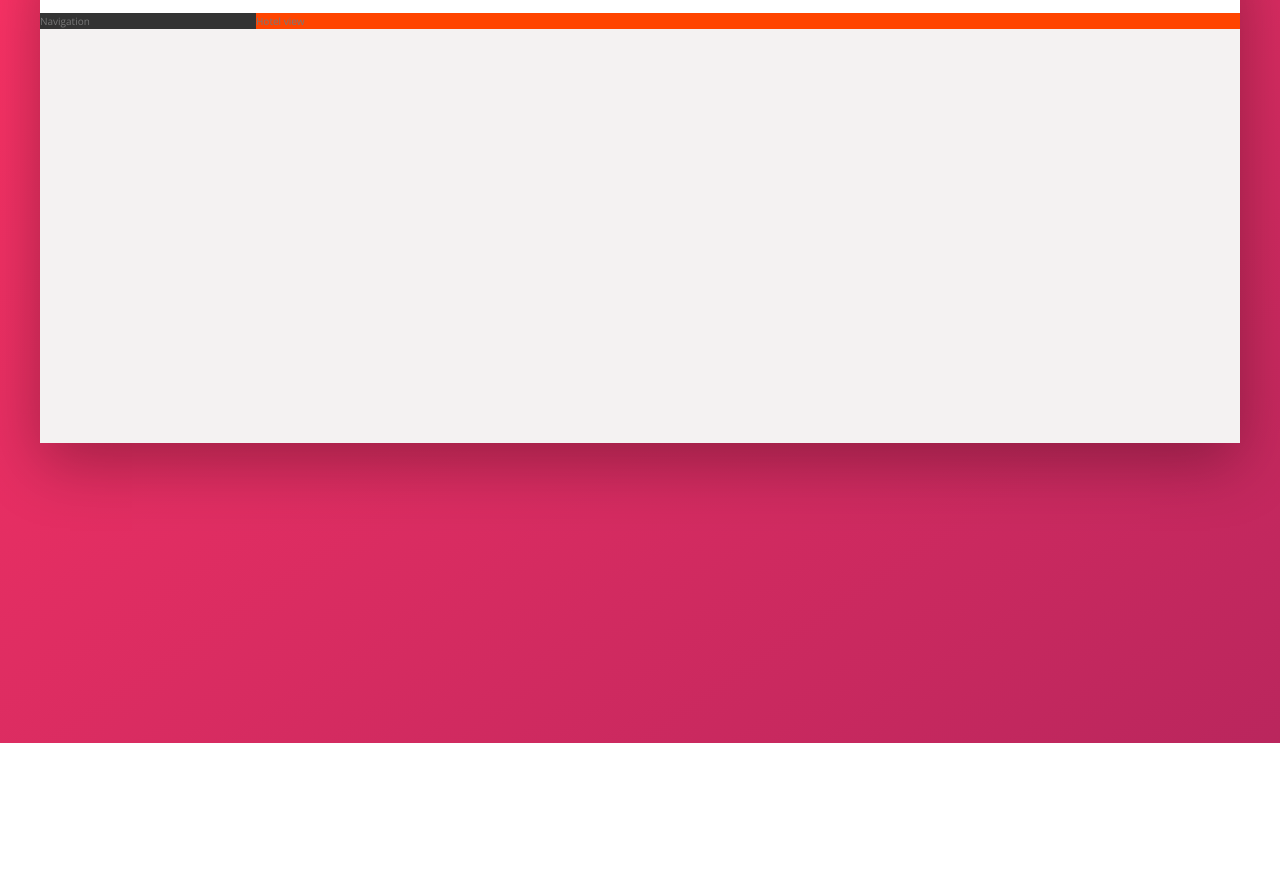
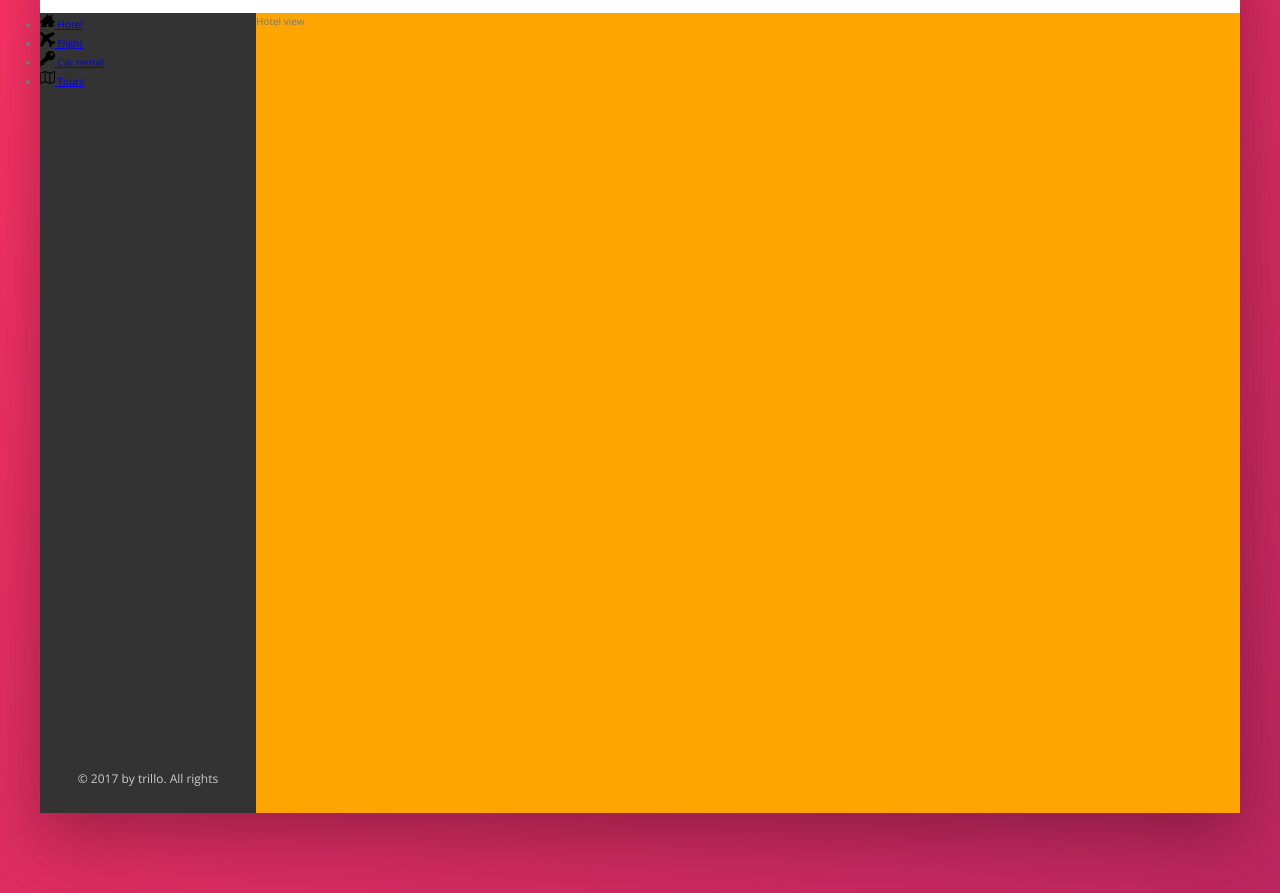
Before and after one commit to emedranoh19a/trillo, a website: page index.html in a window 1280 px wide. Shown: the part 137-1030 px from the top of the page. Before the commit the page ends 880 px from the top, so only its background shows below. Drawn offline with nearby package versions, Linux system fonts and the light colour scheme.

Commit message:
stablished basic layout of navigation list

```diff
--- a/index.html
+++ b/index.html
@@ -51,7 +51,35 @@
         </nav>
       </div>
       <div class="content">
-        <nav class="sidebar">Navigation</nav>
+        <nav class="sidebar">
+          <ul class="side-nav">
+            <li class="side-nav__item">
+              <a href="#" class="side-nav__link">
+                <img src="/img/SVG/home3.svg" class="side-nav__icon" />
+                <span>Hotel</span>
+              </a>
+            </li>
+            <li class="side-nav__item">
+              <a href="#" class="side-nav__link">
+                <img src="/img/SVG/airplane.svg" class="side-nav__icon" />
+                <span>Flight</span>
+              </a>
+            </li>
+            <li class="side-nav__item">
+              <a href="#" class="side-nav__link">
+                <img src="/img/SVG/key.svg" class="side-nav__icon" />
+                <span>Car rental</span>
+              </a>
+            </li>
+            <li class="side-nav__item">
+              <a href="#" class="side-nav__link">
+                <img src="/img/SVG/map2.svg" class="side-nav__icon" />
+                <span>Tours</span>
+              </a>
+            </li>
+          </ul>
+          <div class="legal">&copy; 2017 by trillo. All rights</div>
+        </nav>
         <main class="hotel-view">Hotel view</main>
       </div>
     </div>
--- a/sass/_components.scss
+++ b/sass/_components.scss
@@ -110,3 +110,26 @@
   &__user-name {
   }
 }
+
+////////////////////
+/// Side navigation
+
+.side-nav {
+  &__item {
+  }
+  &__link {
+  }
+  &__icon {
+    width: 1.5rem;
+    height: 1.5rem;
+  }
+}
+
+////////////////////
+/// Legal text
+.legal {
+  color: var(--color-grey-light-4);
+  font-size: 1.2rem;
+  text-align: center;
+  padding: 2.5rem;
+}
--- a/sass/_layout.scss
+++ b/sass/_layout.scss
@@ -21,10 +21,14 @@
 .sidebar {
   background-color: var(--color-grey-dark-1);
   flex: 0 0 18%; //no grow, no shrink, always at 18%
+  display: flex;
+  flex-direction: column;
+  justify-content: space-between;
 }
 
 .hotel-view {
   background-color: #fff;
-  background-color: orangered;
+  background-color: orange;
   flex: 1; //the rest: 82%
+  height: 80rem;
 }
```
Also changed, not shown: css/style.css.
